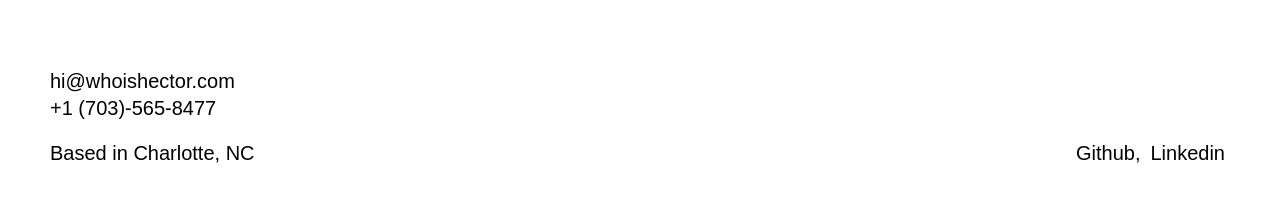
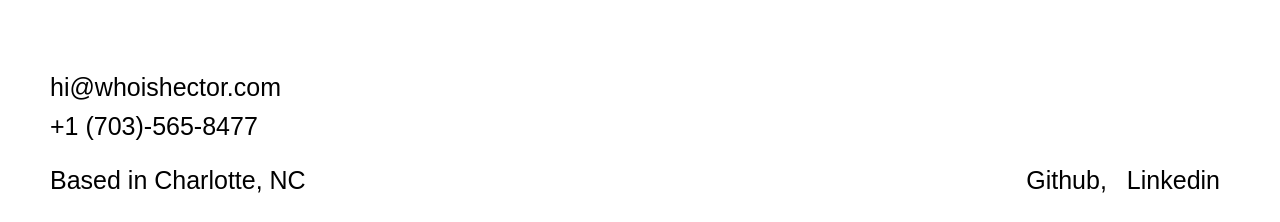
Before and after one commit to hectorohernz/whoishector, a React (Create React App) app: page /portfolio/crashofcards in a window 1280 px wide. Shown: the part 2282-2504 px from the top of the page. Before the commit the page ends 2477 px from the top, so only its background shows below. Built offline with nearby package versions, Linux system fonts and the light colour scheme; a web font is replaced by a local one.

Commit message:
adding WIp

```diff
--- a/src/styles/main.css
+++ b/src/styles/main.css
@@ -717,12 +717,12 @@ footer {
   }
   .contact-infomation a {
     text-decoration: none;
-    margin: 2px 0px;
-    font-size: 20px;
+    margin: 5px 0px;
+    font-size: 25px;
     color: black;
   }
   .contact-container p {
-    font-size: 20px;
+    font-size: 25px;
   }
   .contact-links {
     display: -webkit-box;
@@ -738,8 +738,8 @@ footer {
   }
   .contact-links a {
     text-decoration: none;
-    margin: 0px 5px;
-    font-size: 20px;
+    margin: 0px 10px;
+    font-size: 25px;
     color: black;
   }
   .updated-date {
--- a/src/styles/partials/_footer.scss
+++ b/src/styles/partials/_footer.scss
@@ -79,12 +79,12 @@ footer{
     }
     .contact-infomation a{
         text-decoration: none;
-        margin: 2px 0px;
-        font-size: 20px;
+        margin: 5px 0px;
+        font-size: 25px;
         color: black;
     }
     .contact-container p{
-        font-size: 20px;
+        font-size: 25px;
     }
     .contact-links{
         display: flex;
@@ -94,8 +94,8 @@ footer{
     }
     .contact-links a{
         text-decoration: none;
-        margin: 0px 5px;
-        font-size: 20px;
+        margin: 0px 10px;
+        font-size: 25px;
         color: black;
     }
     .updated-date{
```
Also changed, not shown: 1 other file (tests, documents, lock files or other folders).
